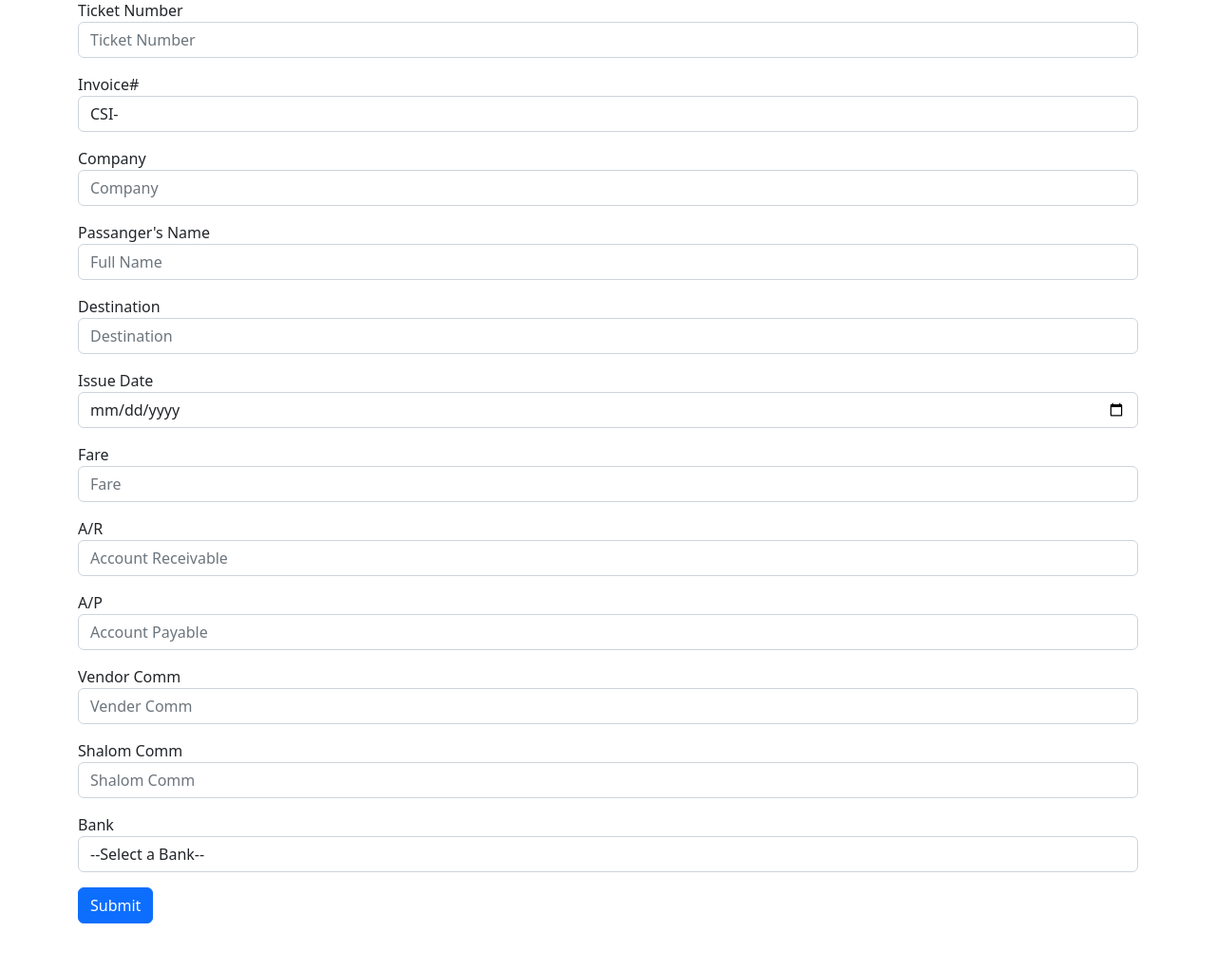
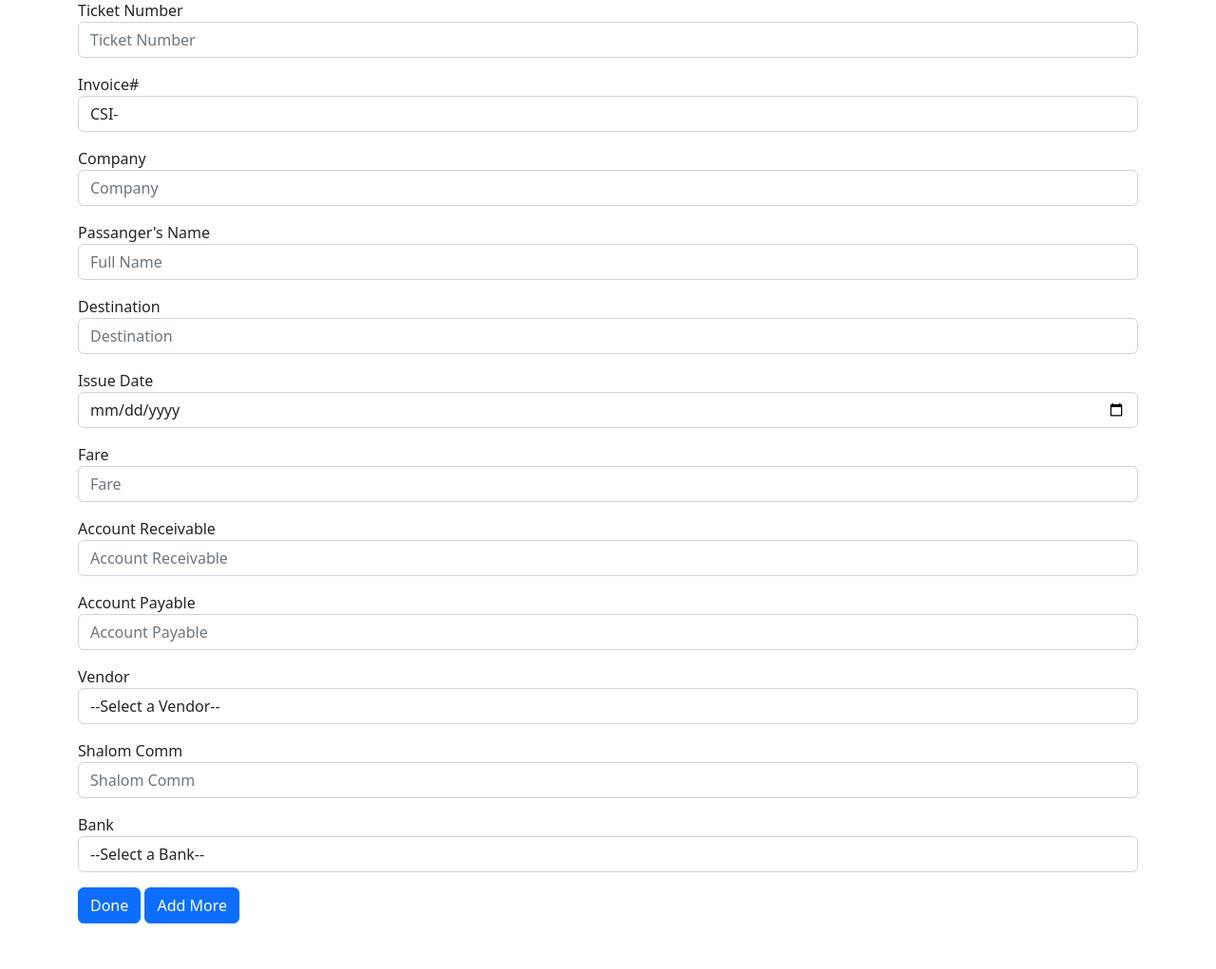
Before and after one commit to dinozoff1981/shalom, a PHP site: page /create.php in a window 1280 px wide. Shown: the part 337-1358 px from the top of the page at 95% size. Run offline with PHP 8.4, Linux system fonts and the light colour scheme; data that the repository does not hold is empty.

Commit message:
new updates

```diff
--- a/connect.php
+++ b/connect.php
@@ -1,14 +1,18 @@
 <?php
 
 
-$con=new mysqli("remotemysql.com","eaz1Ivi4PE","pgTGK9YvMB","eaz1Ivi4PE");
+//$con=new mysqli("remotemysql.com","eaz1Ivi4PE","pgTGK9YvMB","eaz1Ivi4PE");
 
+
+//if(!$con){
+    //die('Connection Failed'. mysqli_connect_error($con));
+//}
+
+
+$con=new mysqli("localhost","root","","shalomdb");
 
 if(!$con){
     die('Connection Failed'. mysqli_connect_error($con));
 }
 
-
-
-
 ?>
--- a/create.php
+++ b/create.php
@@ -39,6 +39,41 @@ if($result){
 
 
 }
+
+if(isset($_POST['more'])){
+
+  $ticketnumber=$_POST['ticketnumber'];
+  $invno=$_POST['invno'];
+  $company=$_POST['company'];
+  $fullname=$_POST['fullname'];
+  $destination=$_POST['destination'];
+  $issuedate=date('Y-m-d', strtotime($_POST['issuedate']));
+  $fare=$_POST['fare'];
+  $ar=$_POST['ar'];
+  $ap=$_POST['ap'];
+  $vendorcom=$_POST['vendorcom'];
+  $shalomcom=$_POST['shalomcom'];
+  $bank=$_POST['bank'];
+
+
+
+  $sql="INSERT INTO shalom2(ticketnumber,invno,company,fullname,destination,issuedate,fare,ar,ap,vendorcom,shalomcom,bank)".
+  "VALUES ('$ticketnumber','$invno','$company','$fullname','$destination','$issuedate','$fare','$ar','$ap','$vendorcom','$shalomcom','$bank')";
+  $result=mysqli_query($con,$sql);
+
+  if($result){
+
+    header('location:create.php');
+  }else{
+
+    die(mysqli_error($con));
+  }
+
+
+  }
+
+
+
 
 ?>
 
@@ -146,23 +181,31 @@ img
             </div>
 
             <div class="mb-3">
-            <label >A/R</label>
+            <label >Account Receivable</label>
             <input type="text" class="form-control" placeholder="Account Receivable" name="ar"required="true">
 
             </div>
 
 
             <div class="mb-3">
-            <label >A/P</label>
+            <label >Account Payable</label>
             <input type="text" class="form-control" placeholder="Account Payable" name="ap"required="true">
 
             </div>
 
-            <div class="mb-3">
-            <label >Vendor Comm</label>
-            <input type="text" class="form-control" placeholder="Vender Comm" name="vendorcom"required="true">
 
-            </div>
+
+
+            <div class="from-group mb-3">
+                                <label for="">Vendor</label>
+                                <select name="vendorcom" class="form-control">
+                                    <option value="">--Select a Vendor--</option>
+                                    <option value="Ethiopian Airlines">Ethiopian Airlines</option>
+                                    <option value="Dawe Emede">Dawe Emede</option>
+                                    <option value="Four Winds ">Four Winds</option>
+
+                                </select>
+                            </div>
 
             <div class="mb-3">
             <label >Shalom Comm</label>
@@ -196,7 +239,9 @@ img
 
 
 
-            <button type="submit" class="btn btn-primary" name="submit"><a href="index.php"></a> Submit</button>
+            <button type="submit" class="btn btn-primary" name="submit"><a href="index.php"></a> Done</button>
+            <button type="submit" class="btn btn-primary" name="more"><a href="create.php"></a> Add More</button>
+
     </form>
 
 
--- a/index.php
+++ b/index.php
@@ -84,7 +84,7 @@ img
 
     display: flexbox;
     justify-content: center;
-    margin-left: 350px;
+    margin-left: 360px;
 }
 
 </style>
@@ -124,7 +124,7 @@ img
                     <th scope="col">Fare</th>
                     <th scope="col">A/R</th>
                     <th scope="col">A/P</th>
-                    <th scope="col">Vendor Comm</th>
+                    <th scope="col">Vendor</th>
                     <th scope="col">Shalom Comm</th>
                     <th scope="col">Bank</th>
                     <th scope="col">Action</th>
@@ -134,6 +134,7 @@ img
 
                 <?php
                 include 'connect.php';
+
                 $sql="SELECT * FROM shalom2";
                 $result=mysqli_query($con,$sql);
 
--- a/search1.php
+++ b/search1.php
@@ -121,7 +121,8 @@ h2
 
                     </div>
                 </div>
-
+                <br>
+                <button class="btn btn-danger btn-m" class="text-dark"><a href="index.php">Done</a></button>
             </div>
         </div>
     </div>
```
Also changed, not shown: edit.php (+9 -4 lines), search.php (+18 -1 lines).
